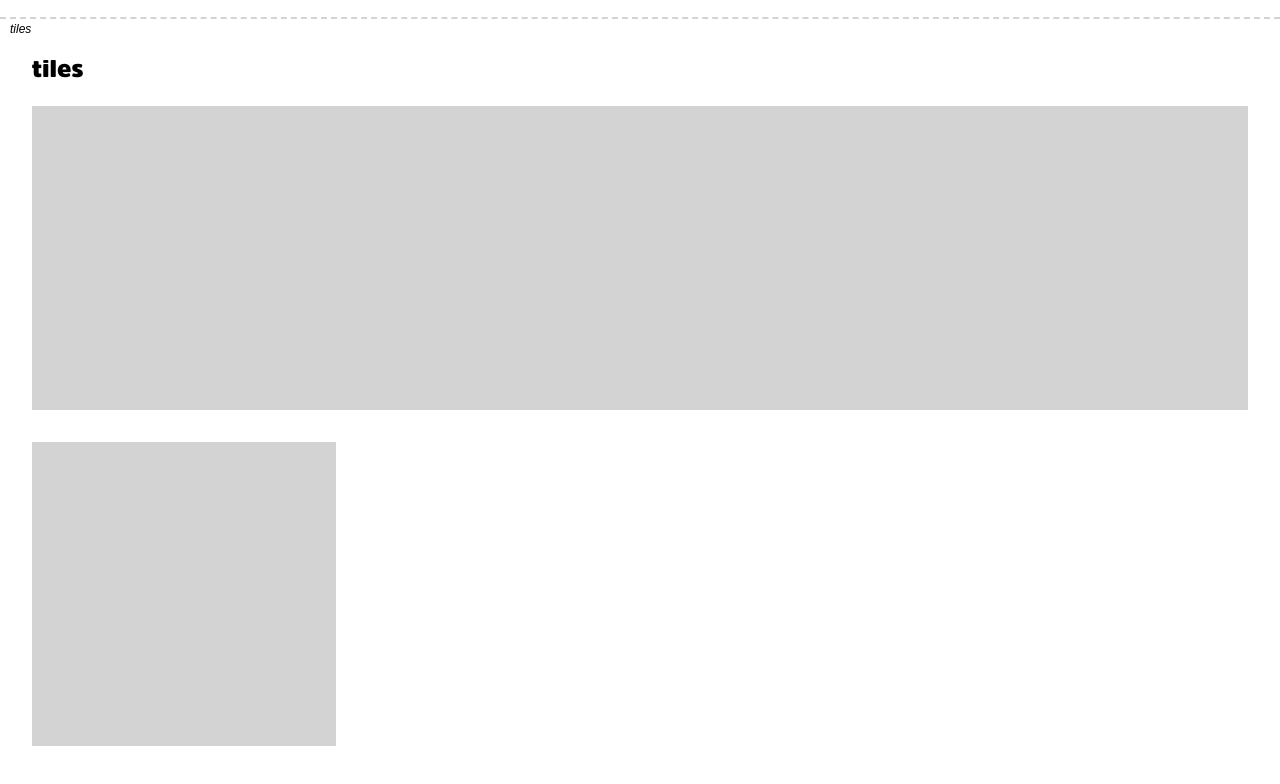
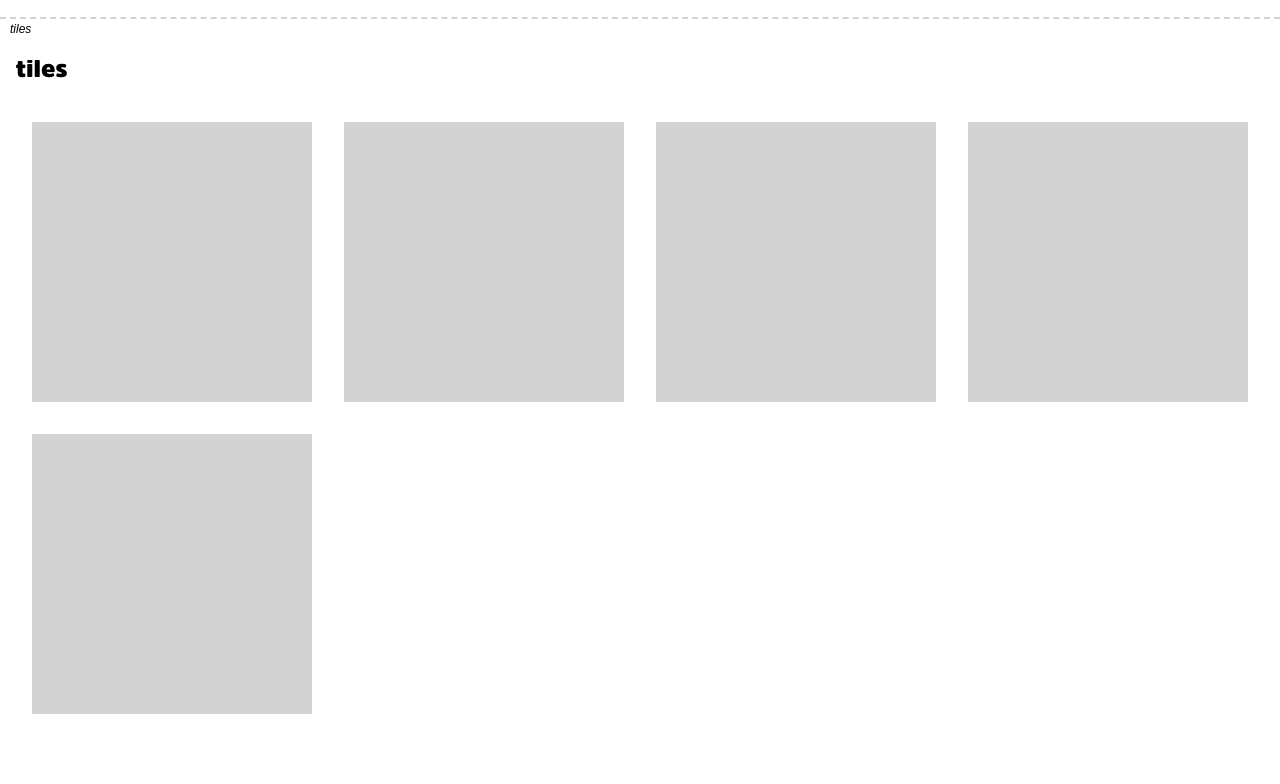
Before and after one commit to jlehm/static-component, a website built with webpack: page app/html/index.html in a window 1280 px wide. Shown: the part 1984-2768 px from the top of the page. After the commit the page ends 2732 px from the top, so only its background shows below. Built offline with nearby package versions, Linux system fonts and the light colour scheme.

Commit message:
edited tiles styling

```diff
--- a/app/scss/style.scss
+++ b/app/scss/style.scss
@@ -139,14 +139,12 @@ margin: 10px auto 10px 20px;
 }
 
 .tiles {
-  padding: 0 2.5vw;
+  padding: 0 1.25vw;
 }
 .tile {
-  width: 23.75vw;
-  min-height: 150px;
-  height: 23.75vw;
-  display: block;
-  float: left;
-  background: lightgrey;
-  margin-bottom: 2.5vw;
+    width: 21.875vw;
+    height: 21.875vw;
+    float: left;
+    background: lightgrey;
+    margin: 1.25vw;
 }
```
